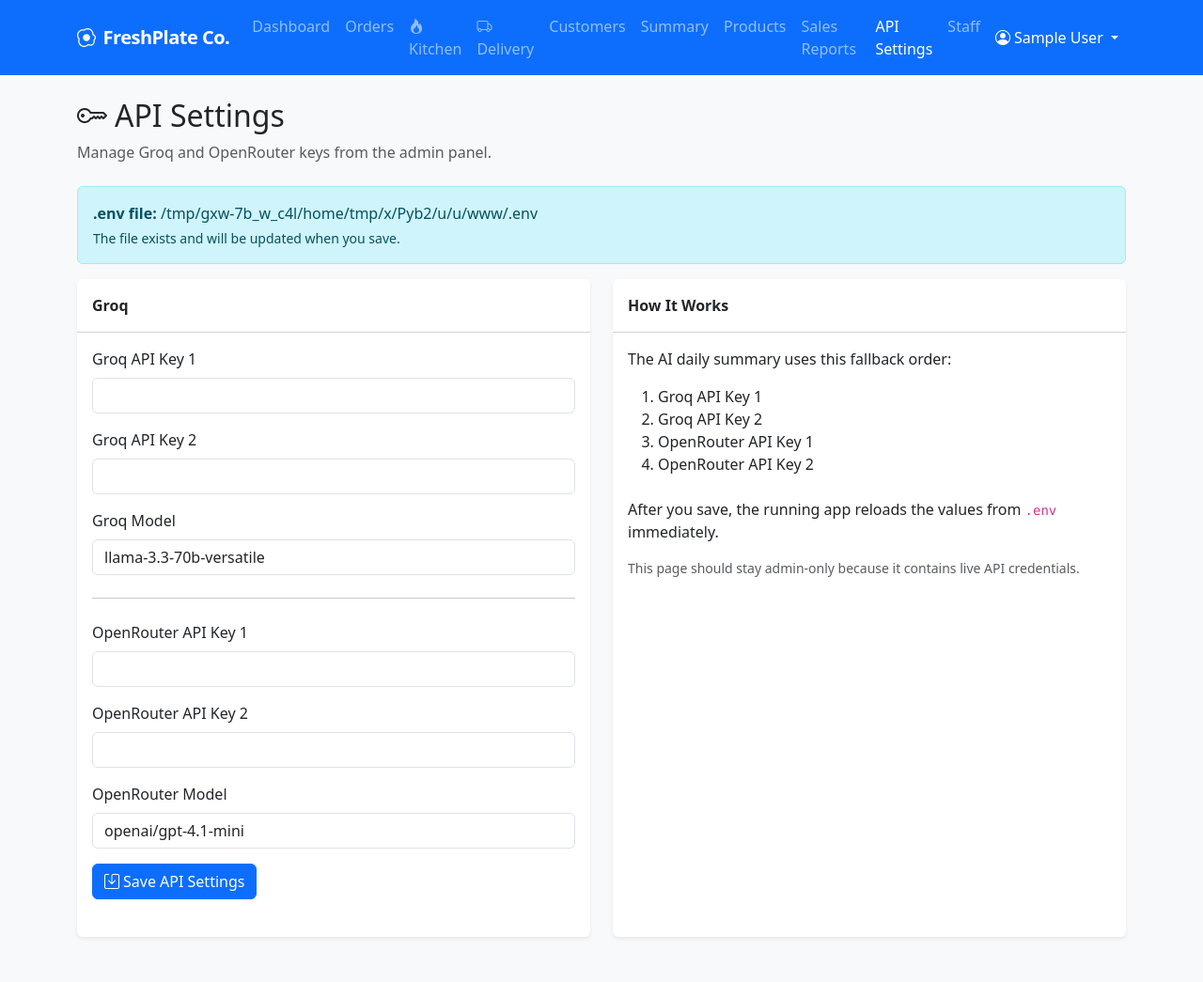
After one commit to AbdurRahman2424/Food-Catering-Order-Manager, a Flask app: page /admin/api-settings in a window 1280 px wide. The commit adds this page. Shown: the whole page at 94% size. Run offline with Flask 3, Linux system fonts and the light colour scheme; the visitor is signed in with stand-in values (Sample User, id 1); data that the repository does not hold is empty; some libraries are stand-ins or nearby versions.

Commit message:
Add AI daily summary and API settings
Introduce AI daily summary functionality and admin API settings. Adds .env management (ensure/load/update), Config defaults, and runtime sync; implements AI provider integrations (Groq + OpenRouter) with request/response handling and provider fallback. Creates ai_daily_reports table (schema + runtime ensure) and persistence for generated summaries; adds generation route, save logic, and summary display in summary view. Adds admin UI to manage API keys (templates/admin_api_settings.html), updates navigation and summary template, minor SQL DATE_FORMAT fixes, and a .gitignore.

```diff
--- a/Commands.txt
+++ b/Commands.txt
@@ -8,3 +8,7 @@ Go to http://localhost:5000/login
 Email: admin@catering.com
 
 Password: admin123
+
+
+
+http://localhost/phpmyadmin/
--- a/app.py
+++ b/app.py
@@ -3,10 +3,14 @@ import pymysql.cursors
 from werkzeug.security import check_password_hash, generate_password_hash
 from functools import wraps
 from datetime import datetime, date, timedelta
-from config import Config
+from config import Config, ENV_FILE_PATH, DEFAULT_ENV_VALUES, ensure_env_file, load_env_file
 from flask_socketio import SocketIO, emit
 from xhtml2pdf import pisa
 import io
+import json
+import os
+from urllib import request as urllib_request
+from urllib import error as urllib_error
 
 app = Flask(__name__)
 app.config.from_object(Config)
@@ -20,6 +24,7 @@ ROLE_LABELS = {
     'delivery': 'Delivery'
 }
 STAFF_ROLE_MIGRATION_CHECKED = False
+AI_REPORTS_TABLE_CHECKED = False
 
 # Database connection helper
 def get_db():
@@ -32,6 +37,7 @@ def get_db():
             cursorclass=pymysql.cursors.DictCursor
         )
         ensure_staff_role_enum(g.db)
+        ensure_ai_reports_table(g.db)
     return g.db
 
 def ensure_staff_role_enum(db):
@@ -62,6 +68,30 @@ def ensure_staff_role_enum(db):
         db.rollback()
     finally:
         STAFF_ROLE_MIGRATION_CHECKED = True
+
+def ensure_ai_reports_table(db):
+    global AI_REPORTS_TABLE_CHECKED
+    if AI_REPORTS_TABLE_CHECKED:
+        return
+
+    try:
+        with db.cursor() as cursor:
+            cursor.execute("""
+                CREATE TABLE IF NOT EXISTS ai_daily_reports (
+                    id INT AUTO_INCREMENT PRIMARY KEY,
+                    report_date DATE NOT NULL UNIQUE,
+                    summary_text TEXT NOT NULL,
+                    provider VARCHAR(50) NOT NULL,
+                    model_name VARCHAR(120) NOT NULL,
+                    created_at TIMESTAMP DEFAULT CURRENT_TIMESTAMP,
+                    updated_at TIMESTAMP DEFAULT CURRENT_TIMESTAMP ON UPDATE CURRENT_TIMESTAMP
+                )
+            """)
+            db.commit()
+    except Exception:
+        db.rollback()
+    finally:
+        AI_REPORTS_TABLE_CHECKED = True
 
 @app.teardown_appcontext
 def close_db(error):
@@ -100,6 +130,212 @@ def role_required(*allowed_roles):
 @app.context_processor
 def inject_role_helpers():
     return {'role_labels': ROLE_LABELS}
+
+def update_env_file(updates):
+    ensure_env_file()
+    env_values = DEFAULT_ENV_VALUES.copy()
+    env_values.update(load_env_file())
+    env_values.update(updates)
+
+    lines = [f'{key}={env_values.get(key, "")}' for key in DEFAULT_ENV_VALUES]
+    with open(ENV_FILE_PATH, 'w', encoding='utf-8') as env_file:
+        env_file.write('\n'.join(lines) + '\n')
+
+def sync_runtime_config_from_env():
+    env_values = load_env_file()
+    for key in DEFAULT_ENV_VALUES:
+        app.config[key] = env_values.get(key, DEFAULT_ENV_VALUES[key])
+
+def call_chat_provider(url, headers, payload):
+    req = urllib_request.Request(
+        url,
+        data=json.dumps(payload).encode('utf-8'),
+        headers=headers,
+        method='POST'
+    )
+    with urllib_request.urlopen(req, timeout=30) as response:
+        body = response.read().decode('utf-8')
+        data = json.loads(body)
+        return data['choices'][0]['message']['content'].strip()
+
+def get_ai_provider_configs():
+    return [
+        {
+            'provider': 'Groq',
+            'api_key': app.config.get('GROQ_API_KEY_1'),
+            'model': app.config.get('GROQ_MODEL'),
+            'url': 'https://api.groq.com/openai/v1/chat/completions',
+            'headers': lambda key: {
+                'Authorization': f'Bearer {key}',
+                'Content-Type': 'application/json'
+            }
+        },
+        {
+            'provider': 'Groq',
+            'api_key': app.config.get('GROQ_API_KEY_2'),
+            'model': app.config.get('GROQ_MODEL'),
+            'url': 'https://api.groq.com/openai/v1/chat/completions',
+            'headers': lambda key: {
+                'Authorization': f'Bearer {key}',
+                'Content-Type': 'application/json'
+            }
+        },
+        {
+            'provider': 'OpenRouter',
+            'api_key': app.config.get('OPENROUTER_API_KEY_1'),
+            'model': app.config.get('OPENROUTER_MODEL'),
+            'url': 'https://openrouter.ai/api/v1/chat/completions',
+            'headers': lambda key: {
+                'Authorization': f'Bearer {key}',
+                'Content-Type': 'application/json'
+            }
+        },
+        {
+            'provider': 'OpenRouter',
+            'api_key': app.config.get('OPENROUTER_API_KEY_2'),
+            'model': app.config.get('OPENROUTER_MODEL'),
+            'url': 'https://openrouter.ai/api/v1/chat/completions',
+            'headers': lambda key: {
+                'Authorization': f'Bearer {key}',
+                'Content-Type': 'application/json'
+            }
+        }
+    ]
+
+def build_daily_summary_payload(report_date):
+    db = get_db()
+    with db.cursor() as cursor:
+        cursor.execute("SELECT COUNT(*) AS count FROM orders WHERE delivery_date = %s", (report_date,))
+        due_today = cursor.fetchone()['count']
+
+        cursor.execute("SELECT COUNT(*) AS count FROM orders WHERE delivery_date < %s AND status != 'delivered'", (report_date,))
+        overdue = cursor.fetchone()['count']
+
+        cursor.execute("SELECT COUNT(*) AS count FROM orders WHERE status = 'in_preparation'", ())
+        in_prep = cursor.fetchone()['count']
+
+        cursor.execute("SELECT COUNT(*) AS count FROM orders WHERE delivery_date = %s AND status = 'delivered'", (report_date,))
+        delivered_today = cursor.fetchone()['count']
+
+        cursor.execute("""
+            SELECT o.status, COUNT(*) AS count
+            FROM orders o
+            WHERE o.delivery_date = %s
+            GROUP BY o.status
+        """, (report_date,))
+        status_rows = cursor.fetchall()
+
+        cursor.execute("""
+            SELECT COALESCE(SUM(oi.quantity * oi.unit_price), 0) AS revenue
+            FROM orders o
+            LEFT JOIN order_items oi ON o.id = oi.order_id
+            WHERE o.status = 'delivered' AND o.delivery_date = %s
+        """, (report_date,))
+        delivered_revenue = cursor.fetchone()['revenue']
+
+        cursor.execute("""
+            SELECT o.id, c.name AS customer_name, o.status,
+                   COALESCE(SUM(oi.quantity * oi.unit_price), 0) AS total_value
+            FROM orders o
+            JOIN customers c ON o.customer_id = c.id
+            LEFT JOIN order_items oi ON o.id = oi.order_id
+            WHERE o.delivery_date = %s
+            GROUP BY o.id, c.name, o.status
+            ORDER BY total_value DESC, o.id DESC
+            LIMIT 5
+        """, (report_date,))
+        top_orders = cursor.fetchall()
+
+    return {
+        'report_date': report_date.strftime('%Y-%m-%d'),
+        'due_today': due_today,
+        'overdue': overdue,
+        'in_prep': in_prep,
+        'delivered_today': delivered_today,
+        'delivered_revenue': float(delivered_revenue or 0),
+        'status_counts': {row['status']: row['count'] for row in status_rows},
+        'top_orders': [
+            {
+                'order_id': row['id'],
+                'customer_name': row['customer_name'],
+                'status': row['status'],
+                'total_value': float(row['total_value'] or 0)
+            }
+            for row in top_orders
+        ]
+    }
+
+def generate_ai_daily_summary(report_date):
+    metrics = build_daily_summary_payload(report_date)
+    provider_errors = []
+    prompt = f"""
+You are creating a concise business summary for a catering company.
+Write 3 short paragraphs:
+1. Overall day summary.
+2. Operational risks or bottlenecks.
+3. Recommended actions for the owner/admin.
+
+Use only the data below and do not invent facts.
+
+Report date: {metrics['report_date']}
+Orders due today: {metrics['due_today']}
+Overdue orders: {metrics['overdue']}
+Orders currently in preparation: {metrics['in_prep']}
+Orders delivered today: {metrics['delivered_today']}
+Delivered revenue today: {metrics['delivered_revenue']:.2f}
+Status counts today: {json.dumps(metrics['status_counts'])}
+Top orders today: {json.dumps(metrics['top_orders'])}
+""".strip()
+
+    payload_template = {
+        'messages': [
+            {'role': 'system', 'content': 'You are an operations analyst for a catering business.'},
+            {'role': 'user', 'content': prompt}
+        ],
+        'temperature': 0.4
+    }
+
+    for provider in get_ai_provider_configs():
+        api_key = provider['api_key']
+        if not api_key:
+            continue
+
+        payload = dict(payload_template)
+        payload['model'] = provider['model']
+
+        try:
+            summary_text = call_chat_provider(
+                provider['url'],
+                provider['headers'](api_key),
+                payload
+            )
+            return {
+                'summary_text': summary_text,
+                'provider': provider['provider'],
+                'model_name': provider['model']
+            }
+        except (urllib_error.HTTPError, urllib_error.URLError, KeyError, IndexError, json.JSONDecodeError) as e:
+            provider_errors.append(f"{provider['provider']} ({provider['model']}): {str(e)}")
+
+    raise RuntimeError("All AI providers failed. " + " | ".join(provider_errors) if provider_errors else "No AI provider API keys are configured.")
+
+def save_ai_daily_summary(report_date, summary_data):
+    db = get_db()
+    with db.cursor() as cursor:
+        cursor.execute("""
+            INSERT INTO ai_daily_reports (report_date, summary_text, provider, model_name)
+            VALUES (%s, %s, %s, %s)
+            ON DUPLICATE KEY UPDATE
+                summary_text = VALUES(summary_text),
+                provider = VALUES(provider),
+                model_name = VALUES(model_name)
+        """, (
+            report_date,
+            summary_data['summary_text'],
+            summary_data['provider'],
+            summary_data['model_name']
+        ))
+        db.commit()
 
 # --- Dashboard & Activity Routes ---
 
@@ -146,7 +382,7 @@ def api_dashboard_data():
         # but for this schema we'll use orders sorted by last updated if we had that.
         # Since we don't, we'll return last 10 orders created)
         cursor.execute("""
-            SELECT o.id, c.name as customer, o.status, DATE_FORMAT(o.created_at, '%%H:%%i') as time
+            SELECT o.id, c.name as customer, o.status, DATE_FORMAT(o.created_at, '%H:%i') as time
             FROM orders o
             JOIN customers c ON o.customer_id = c.id
             ORDER BY o.created_at DESC LIMIT 10
@@ -802,7 +1038,36 @@ def summary():
             JOIN customers c ON o.customer_id = c.id WHERE o.delivery_date = %s ORDER BY o.status
         """, (today_val,))
         today_orders = cursor.fetchall()
-    return render_template('summary.html', due_today=due_today, overdue=overdue, in_prep=in_prep, delivered_today=delivered_today, today_orders=today_orders)
+
+        cursor.execute("""
+            SELECT summary_text, provider, model_name, updated_at
+            FROM ai_daily_reports
+            WHERE report_date = %s
+        """, (today_val,))
+        ai_summary = cursor.fetchone()
+
+    return render_template(
+        'summary.html',
+        due_today=due_today,
+        overdue=overdue,
+        in_prep=in_prep,
+        delivered_today=delivered_today,
+        today_orders=today_orders,
+        ai_summary=ai_summary,
+        report_date=today_val
+    )
+
+@app.route('/summary/generate-ai', methods=['POST'])
+@role_required('admin')
+def generate_ai_summary():
+    report_date = date.today()
+    try:
+        summary_data = generate_ai_daily_summary(report_date)
+        save_ai_daily_summary(report_date, summary_data)
+        flash(f"AI daily summary generated using {summary_data['provider']} ({summary_data['model_name']}).", 'success')
+    except Exception as e:
+        flash(f'Error generating AI summary: {str(e)}', 'danger')
+    return redirect(url_for('summary'))
 
 @app.route('/reports/sales')
 @role_required('admin')
@@ -866,13 +1131,13 @@ def sales_reports():
         cursor.execute("""
             SELECT YEAR(o.delivery_date) AS sales_year,
                    MONTH(o.delivery_date) AS sales_month_num,
-                   DATE_FORMAT(o.delivery_date, '%%b %%Y') AS sales_month,
+                   DATE_FORMAT(o.delivery_date, '%b %Y') AS sales_month,
                    COUNT(DISTINCT o.id) AS order_count,
                    COALESCE(SUM(oi.quantity * oi.unit_price), 0) AS revenue
             FROM orders o
             LEFT JOIN order_items oi ON o.id = oi.order_id
             WHERE o.status = 'delivered'
-            GROUP BY YEAR(o.delivery_date), MONTH(o.delivery_date), DATE_FORMAT(o.delivery_date, '%%b %%Y')
+            GROUP BY YEAR(o.delivery_date), MONTH(o.delivery_date), DATE_FORMAT(o.delivery_date, '%b %Y')
             ORDER BY YEAR(o.delivery_date) DESC, MONTH(o.delivery_date) DESC
             LIMIT 12
         """)
@@ -995,5 +1260,44 @@ def admin_users():
 
     return render_template('admin_users.html', staff_users=staff_users)
 
+@app.route('/admin/api-settings', methods=['GET', 'POST'])
+@role_required('admin')
+def admin_api_settings():
+    ensure_env_file()
+
+    if request.method == 'POST':
+        updates = {
+            'GROQ_API_KEY_1': request.form.get('groq_api_key_1', '').strip(),
+            'GROQ_API_KEY_2': request.form.get('groq_api_key_2', '').strip(),
+            'GROQ_MODEL': request.form.get('groq_model', '').strip() or DEFAULT_ENV_VALUES['GROQ_MODEL'],
+            'OPENROUTER_API_KEY_1': request.form.get('openrouter_api_key_1', '').strip(),
+            'OPENROUTER_API_KEY_2': request.form.get('openrouter_api_key_2', '').strip(),
+            'OPENROUTER_MODEL': request.form.get('openrouter_model', '').strip() or DEFAULT_ENV_VALUES['OPENROUTER_MODEL']
+        }
+
+        try:
+            update_env_file(updates)
+            sync_runtime_config_from_env()
+            flash('API settings saved to .env successfully.', 'success')
+        except Exception as e:
+            flash(f'Error saving API settings: {str(e)}', 'danger')
+
+        return redirect(url_for('admin_api_settings'))
+
+    env_values = load_env_file()
+    return render_template(
+        'admin_api_settings.html',
+        env_exists=os.path.exists(ENV_FILE_PATH),
+        env_file_path=ENV_FILE_PATH,
+        settings={
+            'groq_api_key_1': env_values.get('GROQ_API_KEY_1', ''),
+            'groq_api_key_2': env_values.get('GROQ_API_KEY_2', ''),
+            'groq_model': env_values.get('GROQ_MODEL', DEFAULT_ENV_VALUES['GROQ_MODEL']),
+            'openrouter_api_key_1': env_values.get('OPENROUTER_API_KEY_1', ''),
+            'openrouter_api_key_2': env_values.get('OPENROUTER_API_KEY_2', ''),
+            'openrouter_model': env_values.get('OPENROUTER_MODEL', DEFAULT_ENV_VALUES['OPENROUTER_MODEL'])
+        }
+    )
+
 if __name__ == '__main__':
     socketio.run(app, debug=True, host='0.0.0.0', port=5000)
--- /dev/null
+++ b/templates/admin_api_settings.html
@@ -0,0 +1,83 @@
+{% extends 'base.html' %}
+
+{% block title %}API Settings{% endblock %}
+
+{% block content %}
+<div class="d-flex justify-content-between align-items-center mb-4">
+    <div>
+        <h2><i class="bi bi-key me-2"></i>API Settings</h2>
+        <p class="text-muted mb-0">Manage Groq and OpenRouter keys from the admin panel.</p>
+    </div>
+</div>
+
+<div class="alert alert-info">
+    <div><strong>.env file:</strong> {{ env_file_path }}</div>
+    <div class="small mt-1">
+        {% if env_exists %}
+        The file exists and will be updated when you save.
+        {% else %}
+        The file does not exist yet. It will be created automatically when you save.
+        {% endif %}
+    </div>
+</div>
+
+<div class="row g-4">
+    <div class="col-lg-6">
+        <div class="card shadow-sm h-100">
+            <div class="card-header bg-white fw-bold py-3">Groq</div>
+            <div class="card-body">
+                <form method="POST">
+                    <div class="mb-3">
+                        <label class="form-label">Groq API Key 1</label>
+                        <input type="text" name="groq_api_key_1" class="form-control" value="{{ settings.groq_api_key_1 }}">
+                    </div>
+                    <div class="mb-3">
+                        <label class="form-label">Groq API Key 2</label>
+                        <input type="text" name="groq_api_key_2" class="form-control" value="{{ settings.groq_api_key_2 }}">
+                    </div>
+                    <div class="mb-3">
+                        <label class="form-label">Groq Model</label>
+                        <input type="text" name="groq_model" class="form-control" value="{{ settings.groq_model }}">
+                    </div>
+
+                    <hr class="my-4">
+
+                    <div class="mb-3">
+                        <label class="form-label">OpenRouter API Key 1</label>
+                        <input type="text" name="openrouter_api_key_1" class="form-control" value="{{ settings.openrouter_api_key_1 }}">
+                    </div>
+                    <div class="mb-3">
+                        <label class="form-label">OpenRouter API Key 2</label>
+                        <input type="text" name="openrouter_api_key_2" class="form-control" value="{{ settings.openrouter_api_key_2 }}">
+                    </div>
+                    <div class="mb-3">
+                        <label class="form-label">OpenRouter Model</label>
+                        <input type="text" name="openrouter_model" class="form-control" value="{{ settings.openrouter_model }}">
+                    </div>
+
+                    <button type="submit" class="btn btn-primary">
+                        <i class="bi bi-save me-1"></i>Save API Settings
+                    </button>
+                </form>
+            </div>
+        </div>
+    </div>
+
+    <div class="col-lg-6">
+        <div class="card shadow-sm h-100">
+            <div class="card-header bg-white fw-bold py-3">How It Works</div>
+            <div class="card-body">
+                <p class="mb-3">The AI daily summary uses this fallback order:</p>
+                <ol class="mb-4">
+                    <li>Groq API Key 1</li>
+                    <li>Groq API Key 2</li>
+                    <li>OpenRouter API Key 1</li>
+                    <li>OpenRouter API Key 2</li>
+                </ol>
+                <p class="mb-3">After you save, the running app reloads the values from <code>.env</code> immediately.</p>
+                <p class="mb-0 text-muted small">This page should stay admin-only because it contains live API credentials.</p>
+            </div>
+        </div>
+    </div>
+</div>
+{% endblock %}
--- a/templates/base.html
+++ b/templates/base.html
@@ -64,10 +64,16 @@
                     {% endif %}
                     {% if user_role == 'admin' %}
                     <li class="nav-item">
+                        <a class="nav-link {% if request.endpoint == 'summary' %}active{% endif %}" href="{{ url_for('summary') }}">Summary</a>
+                    </li>
+                    <li class="nav-item">
                         <a class="nav-link {% if request.endpoint == 'products' %}active{% endif %}" href="{{ url_for('products') }}">Products</a>
                     </li>
                     <li class="nav-item">
                         <a class="nav-link {% if request.endpoint in ['summary', 'sales_reports'] %}active{% endif %}" href="{{ url_for('sales_reports') }}">Sales Reports</a>
+                    </li>
+                    <li class="nav-item">
+                        <a class="nav-link {% if request.endpoint == 'admin_api_settings' %}active{% endif %}" href="{{ url_for('admin_api_settings') }}">API Settings</a>
                     </li>
                     <li class="nav-item">
                         <a class="nav-link {% if request.endpoint == 'admin_users' %}active{% endif %}" href="{{ url_for('admin_users') }}">Staff</a>
```
Also changed, not shown: config.py (+56 -12 lines), schema.sql (+11 -0 lines), templates/summary.html (+29 -2 lines), 1 other file.
